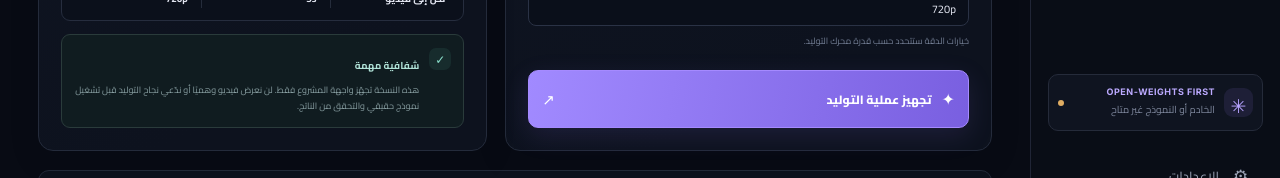
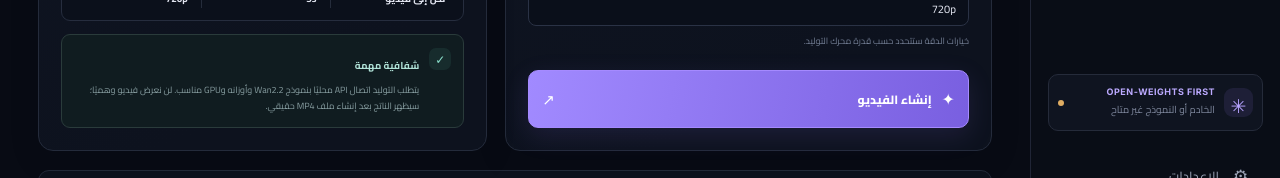
Before and after one commit to arkanws513-spec/VeoCraft-AI, a React (Vite) app: page / in a window 1280 px wide. Shown: the part 930-1108 px from the top of the page. Built offline with nearby package versions, Linux system fonts and the light colour scheme; no server answers.

Commit message:
Align studio controls and copy with supported Wan2.2 generation options

```diff
--- a/src/main.jsx
+++ b/src/main.jsx
@@ -41,13 +41,13 @@ function App() {
     textMode: "نص إلى فيديو", imageMode: "صورة إلى فيديو", prompt: "وصف المشهد",
     placeholder: "مثال: مدينة مستقبلية في القاهرة وقت الغروب، حركة كاميرا سينمائية ناعمة، إضاءة ذهبية وتفاصيل واقعية...",
     hint: "كلما كان الوصف أدق، كان توجيه النموذج أوضح.", upload: "أضف صورة مرجعية",
-    uploadHint: "PNG أو JPG — ستُستخدم كمرجع بصري عند ربط محرك التوليد", ratio: "أبعاد الفيديو",
-    duration: "المدة", quality: "الدقة المستهدفة", generate: "تجهيز عملية التوليد",
+    uploadHint: "PNG أو JPG أو WebP حتى 12 ميجابايت — تُرفع إلى خادم التوليد المحلي", ratio: "أبعاد الفيديو",
+    duration: "المدة", quality: "الدقة المستهدفة", generate: "إنشاء الفيديو",
     preview: "معاينة الفيديو", previewSub: "ستظهر النتيجة هنا بعد اكتمال التوليد الفعلي",
     waiting: "بانتظار وصفك", waitingSub: "ابدأ بكتابة فكرة المشهد في المربع المجاور",
     status: "حالة المشروع", statusText: "واجهة متصلة بمحرك محلي عند توفره", runtime: "محرك التوليد",
     runtimeText: "لم يتم ربط نموذج بعد", cost: "التكلفة المستهدفة", costText: "مجاني قدر الإمكان",
-    note: "شفافية مهمة", noteText: "هذه النسخة تجهّز واجهة المشروع فقط. لن نعرض فيديو وهميًا أو ندّعي نجاح التوليد قبل تشغيل نموذج حقيقي والتحقق من الناتج.",
+    note: "شفافية مهمة", noteText: "يتطلب التوليد اتصال API محليًا بنموذج Wan2.2 وأوزانه وGPU مناسب. لن نعرض فيديو وهميًا؛ سيظهر الناتج بعد إنشاء ملف MP4 حقيقي.",
     sample: "جرّب فكرة", samplePrompt: "لقطة سينمائية لطائرة ورقية تحلّق فوق نهر النيل عند الشروق، انعكاسات ذهبية على الماء، حركة كاميرا بطيئة وواقعية.",
     engineTag: "OPEN-WEIGHTS FIRST", project: "مشروع جديد", mobile: "جاهز للويب — تصميم متجاوب للموبايل"
   } : {
@@ -57,13 +57,13 @@ function App() {
     textMode: "Text to video", imageMode: "Image to video", prompt: "Scene prompt",
     placeholder: "Example: A futuristic city in Cairo at sunset, smooth cinematic camera movement, golden light and realistic details...",
     hint: "Specific prompts give the model clearer direction.", upload: "Add a reference image",
-    uploadHint: "PNG or JPG — used as a visual reference once a generation engine is connected", ratio: "Aspect ratio",
-    duration: "Duration", quality: "Target resolution", generate: "Prepare generation",
+    uploadHint: "PNG, JPG, or WebP up to 12 MB — uploaded to your local generation API", ratio: "Aspect ratio",
+    duration: "Duration", quality: "Target resolution", generate: "Generate video",
     preview: "Video preview", previewSub: "Your result will appear here after real generation completes",
     waiting: "Waiting for your prompt", waitingSub: "Describe a scene to get your project ready",
     status: "Project status", statusText: "Studio connected to a local runtime when available", runtime: "Generation engine",
     runtimeText: "No model connected yet", cost: "Cost target", costText: "Free where possible",
-    note: "Transparency note", noteText: "This build prepares the interface only. It will not show a fake video or claim generation succeeded before a real model has run and its output has been checked.",
+    note: "Transparency note", noteText: "Generation requires a local API connected to Wan2.2 weights and a suitable GPU. No fake video is shown; a result appears only after a real MP4 is created.",
     sample: "Try an idea", samplePrompt: "A cinematic shot of a kite flying over the Nile at sunrise, golden reflections on the water, slow realistic camera movement.",
     engineTag: "OPEN-WEIGHTS FIRST", project: "New project", mobile: "Web-ready — responsive mobile layout"
   };
@@ -186,9 +186,9 @@ function App() {
             <div className="section-divider" />
             <div className="panel-heading compact"><div><span className="step">02</span><h2>{isArabic ? "إعدادات الفيديو" : "Video settings"}</h2></div></div>
             <div className="settings-grid">
-              <label className="setting"><span>{copy.ratio}</span><select value={ratio} onChange={e => setRatio(e.target.value)}><option>9:16</option><option>16:9</option><option>1:1</option><option>4:3</option></select><small>{ratio === "9:16" ? (isArabic ? "عمودي · Shorts / Reels" : "Portrait · Shorts / Reels") : ratio === "16:9" ? (isArabic ? "أفقي · YouTube" : "Landscape · YouTube") : (isArabic ? "تنسيق متعدد الاستخدامات" : "Flexible format")}</small></label>
+              <label className="setting"><span>{copy.ratio}</span><select value={ratio} onChange={e => setRatio(e.target.value)}><option>9:16</option><option>16:9</option></select><small>{ratio === "9:16" ? (isArabic ? "عمودي · Shorts / Reels" : "Portrait · Shorts / Reels") : ratio === "16:9" ? (isArabic ? "أفقي · YouTube" : "Landscape · YouTube") : (isArabic ? "تنسيق متعدد الاستخدامات" : "Flexible format")}</small></label>
               <label className="setting"><span>{copy.duration}</span><select value={duration} onChange={e => setDuration(e.target.value)}><option value="5">5 {isArabic ? "ثوانٍ" : "seconds"}</option><option value="8">8 {isArabic ? "ثوانٍ" : "seconds"}</option><option value="10">10 {isArabic ? "ثوانٍ" : "seconds"}</option><option value="15">15 {isArabic ? "ثانية" : "seconds"}</option></select><small>{isArabic ? "المدة الفعلية تعتمد على النموذج" : "Actual duration depends on the model"}</small></label>
-              <label className="setting full"><span>{copy.quality}</span><select value={quality} onChange={e => setQuality(e.target.value)}><option>480p</option><option>720p</option><option>1080p</option></select><small>{isArabic ? "خيارات الدقة ستتحدد حسب قدرة محرك التوليد." : "Available resolution will depend on the generation engine."}</small></label>
+              <label className="setting full"><span>{copy.quality}</span><select value={quality} onChange={e => setQuality(e.target.value)}><option>720p</option></select><small>{isArabic ? "خيارات الدقة ستتحدد حسب قدرة محرك التوليد." : "Available resolution will depend on the generation engine."}</small></label>
             </div>
             <button className="generate-btn" type="submit" disabled={busy}><span>✦</span>{busy ? (isArabic ? "جارٍ التوليد..." : "Generating...") : copy.generate}<b>{busy ? "…" : "↗"}</b></button>
             {notice && <div className="notice" role="status"><span>ⓘ</span><p>{notice}</p></div>}
```
